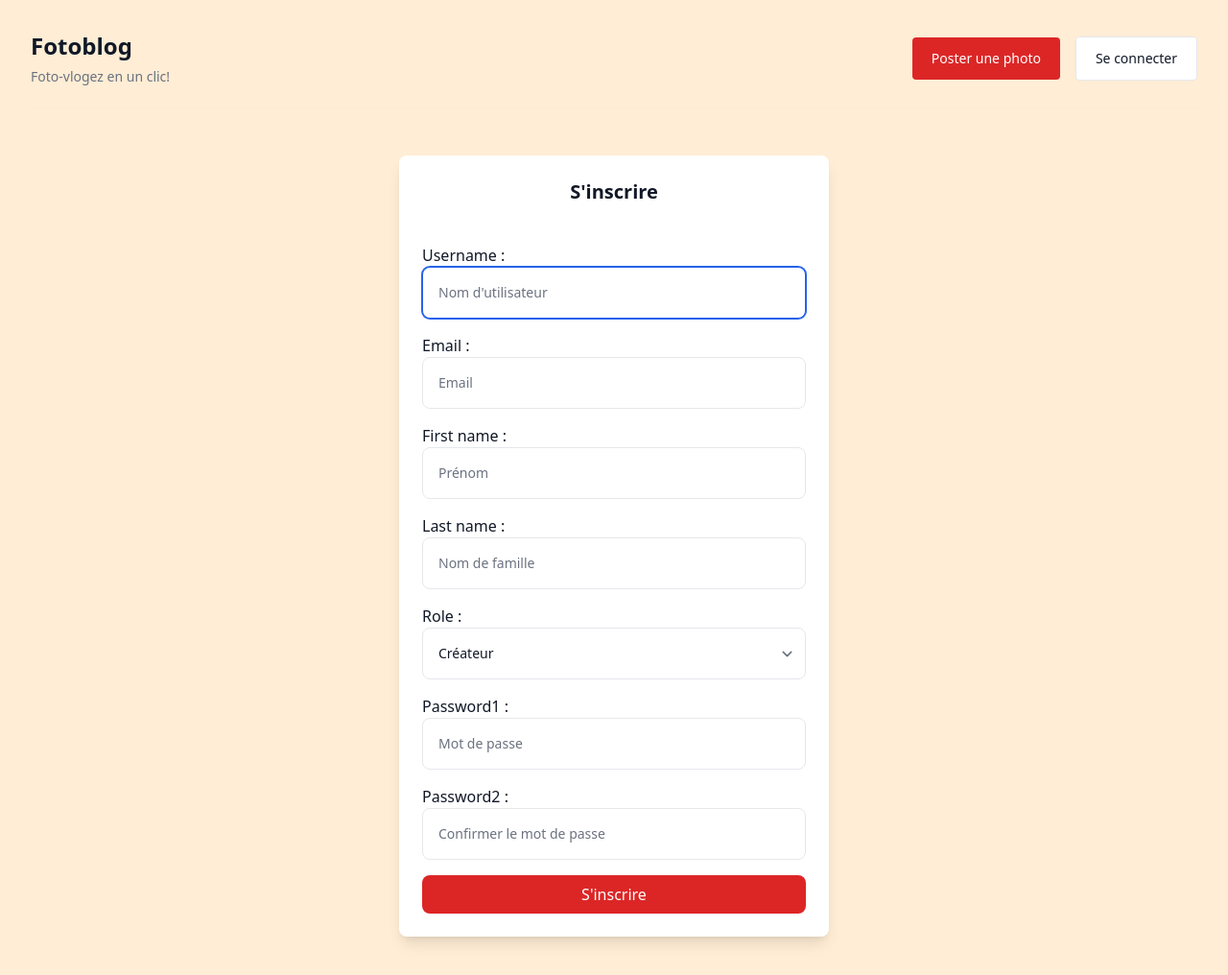
After one commit to MickaelRiss/fotoblog, a Django app: template fotoblog/authentication/templates/authentication/signup.html in a window 1280 px wide. The commit adds this page. Shown: the whole page at 96% size. Run offline with Django 4.2, Linux system fonts and the light colour scheme; the template is opened without the code that fills it: values that come from a table or form of the project are taken from there, others are empty; some libraries are stand-ins or nearby versions.

Commit message:
Set up signup

```diff
--- a/fotoblog/authentication/forms.py
+++ b/fotoblog/authentication/forms.py
@@ -1,5 +1,8 @@
 from django import forms
-from django.contrib.auth.forms import PasswordChangeForm
+from django.contrib.auth.forms import PasswordChangeForm, UserCreationForm
+from django.contrib.auth import get_user_model
+
+User = get_user_model()
 
 class LoginForm(forms.Form):
     username = forms.CharField(label='', max_length=60,
@@ -35,3 +38,50 @@ class CustomPasswordChangeForm(PasswordChangeForm):
         }),
         label="Confirmer le nouveau mot de passe"
     )
+
+class SignUpForm(UserCreationForm):
+    class Meta(UserCreationForm.Meta):
+        model = User
+        fields = ['username', 'email', 'first_name', 'last_name', 'role']
+    username = forms.CharField(
+    widget=forms.TextInput(attrs={
+        "class": "w-full rounded-lg border-gray-200 p-4 pe-12 text-sm shadow-xs",
+        "placeholder": "Nom d'utilisateur"
+    }),
+    )
+    email = forms.EmailField(
+        widget=forms.EmailInput(attrs={
+            "class": "w-full rounded-lg border-gray-200 p-4 pe-12 text-sm shadow-xs",
+            "placeholder": "Email"
+        }),
+    )
+    first_name = forms.CharField(
+        widget=forms.TextInput(attrs={
+            "class": "w-full rounded-lg border-gray-200 p-4 pe-12 text-sm shadow-xs",
+            "placeholder": "Prénom"
+        }),
+    )
+    last_name = forms.CharField(
+        widget=forms.TextInput(attrs={
+            "class": "w-full rounded-lg border-gray-200 p-4 pe-12 text-sm shadow-xs",
+            "placeholder": "Nom de famille"
+        }),
+    )
+    password1 = forms.CharField(
+        widget=forms.PasswordInput(attrs={
+            "class": "w-full rounded-lg border-gray-200 p-4 pe-12 text-sm shadow-xs",
+            "placeholder": "Mot de passe"
+        }),
+    )
+    password2 = forms.CharField(
+        widget=forms.PasswordInput(attrs={
+            "class": "w-full rounded-lg border-gray-200 p-4 pe-12 text-sm shadow-xs",
+            "placeholder": "Confirmer le mot de passe"
+        }),
+    )
+    role = forms.ChoiceField(
+        choices= User._meta.get_field('role').choices,
+        widget=forms.Select(attrs={
+            "class": "w-full rounded-lg border-gray-200 p-4 text-sm shadow-xs bg-white",
+        })
+    )
--- a/fotoblog/authentication/templates/authentication/login.html
+++ b/fotoblog/authentication/templates/authentication/login.html
@@ -25,7 +25,7 @@
 
             <p class="text-center text-sm text-gray-500">
                 Pas de compte ?
-                <a class="underline" href="#">Créer un compte</a>
+                <a class="underline" href="{% url 'signup' %}">Créer un compte</a>
             </p>
 
             <p class="text-center text-sm text-gray-500">
--- /dev/null
+++ b/fotoblog/authentication/templates/authentication/signup.html
@@ -0,0 +1,18 @@
+{% extends 'base.html' %}
+{% block content %}
+
+<div class="max-w-md mx-auto mt-10 p-6 bg-white shadow-lg rounded-lg mb-10">
+    <h2 class="text-xl font-bold mb-10 text-center">S'inscrire</h2>
+
+    <form method="post" class="space-y-4">
+        {% csrf_token %}
+
+        {{ form.as_p }}
+        <button
+            type="submit"
+            class="w-full bg-red-600 text-white p-2 rounded-lg hover:bg-red-700 transition">
+            S'inscrire
+        </button>
+    </form>
+</div>
+{% endblock content %}
```
Also changed, not shown: fotoblog/authentication/views.py (+13 -1 lines).
